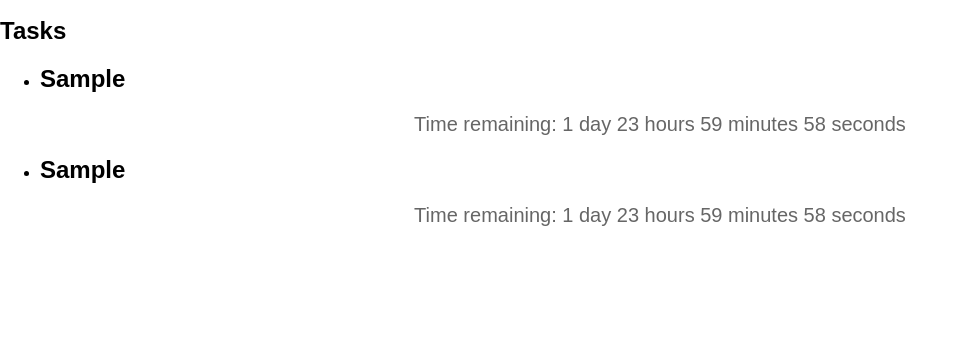
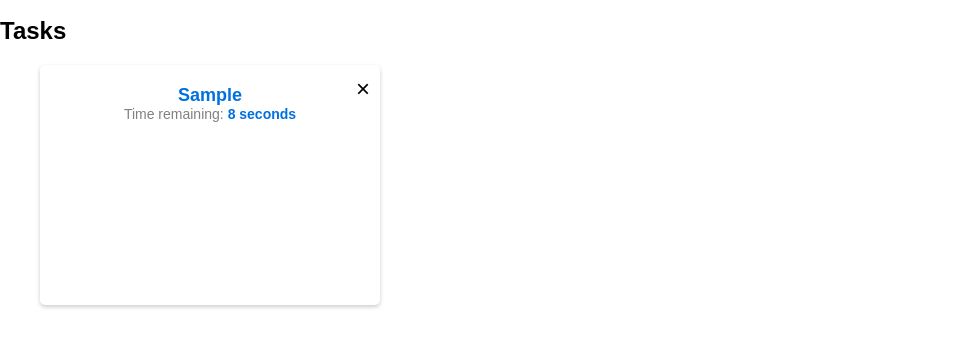
Before and after one commit to eyo-sit/timerTasks, a website: page index.html in a window 1280 px wide. Both pictures are taken after typing "Sample" into the empty fields and a click on the button "Start Timer". Shown: the part 131-478 px from the top of the page, without its empty margins (0-968 px from the left). Drawn offline with Linux system fonts and the light colour scheme.

Commit message:
added timerManager and added css

```diff
--- /dev/null
+++ b/formHandler.js
@@ -0,0 +1,125 @@
+// Get the input field
+const input = document.getElementById('task-input')
+const form = document.getElementById('task-form')
+
+// Create an array to store the tasks and timers
+
+const manager = new timerManager()
+const tasks = manager.tasks
+
+form.addEventListener('submit', e => {
+    console.log('Form submitted')
+
+    // Prevent the default behavior of the form submission
+    e.preventDefault()
+
+    // Get the task from the input field
+    const task = input.value
+
+    // Create a new date object that represents the current time
+    const startTime = new Date()
+
+    // Calculate the end time by adding two days to the start time
+    const endTime = new Date(startTime.getTime() + 10 * 1000)
+    //const endTime = new Date(startTime.getTime() + 2 * 24 * 60 * 60 * 1000)
+
+    let spanID = 'task' + tasks.length;
+    console.log(spanID)
+    addToList(task, spanID);
+
+    // Create a new timer using the start and end times
+    const timer = new Timer(startTime, endTime, spanID)
+
+
+
+    // Start the timer
+    timer.start()
+
+    //Add the task and timer to the array of tasks
+    const taskTimer = {
+        task,
+        timer
+    }
+    taskTimer.task = task
+    taskTimer.timer = timer
+    if (manager.active) {
+        console.log("Timer was already active")
+        tasks.push(taskTimer);
+        console.log("Timer was added to the timer manager")
+        manager.activeTimers.push(taskTimer)
+    } else {
+        console.log("Timer manager was not active")
+        tasks.push(taskTimer)
+        console.log("Timer was added to the timer manager")
+        manager.activeTimers.push(taskTimer)
+        manager.start()
+    }
+
+
+    // Give the div element an id
+    //div.id = toString(tasks.length - 1);
+    input.value = ''
+
+})
+
+
+
+function addToList(task, spanID) {
+
+    //Create a new task container
+    var div = document.createElement("div");
+    div.className = 'task-container';
+
+    // Create the h1 element
+    var h2 = document.createElement('h2');
+    h2.className = 'task-name';
+
+    // Create the p element
+    var p = document.createElement('p');
+
+    // Set the text content of teh p element
+    p.textContent = 'Time remaining: ';
+
+    // Create the span element
+    var span = document.createElement('span');
+
+    // Set the text content of the h1 element
+    h2.textContent = task;
+
+    span.id = spanID;
+
+    // Append the span to the p element
+    p.appendChild(span);
+    p.id = spanID + 'p'
+    p.className = 'timer-info';
+
+    //Create new div element for close button
+    var button = document.createElement("div");
+    button.className = 'close-button';
+    button.innerHTML = '&times;'
+
+    div.appendChild(button);
+
+    // Append the h1 and p elements to the div
+    div.appendChild(h2);
+    div.appendChild(p);
+
+
+
+    // Create a new list item
+    var li = document.createElement("li");
+
+    // Set the text of the list item to the value of the input field
+    li.appendChild(div);
+    button.addEventListener('click', e => {
+        removeTask(li);
+    });
+    // Add the list item to the list
+    document.getElementById("task-list").appendChild(li);
+}
+
+
+
+function removeTask(li) {
+    li.parentNode.removeChild(li);
+}
--- a/index.html
+++ b/index.html
@@ -5,123 +5,22 @@
     <meta charset="UTF-8">
     <title>Two-Day Timer</title>
     <script src="timer.js"></script>
+    <script src="timerManager.js"></script>
     <link rel="stylesheet" href="style.css">
 </head>
 
 <body>
     <h1>Two-Day Timer</h1>
     <p>Enter a task below to create a two-day timer:</p>
-    <form>
+    <form id="task-form">
         <input type="text" placeholder="Enter task here" id="task-input" />
         <button type="submit">Start Timer</button>
     </form>
     <h2>Tasks</h2>
     <ul id="task-list">
-        <li>
-            <div class="task-container">
-                <h2 class="task-name" id="task-name"></h2>
-                <p>Time remaining: <span id="task"></span></p>
-            </div>
-        </li>
     </ul>
+    <script src="formHandler.js"></script>
+</body>
 
 
-    <script>
-        // Get the input field
-        const input = document.getElementById('task-input')
-        const form = document.querySelector('form')
-
-        // Create an array to store the tasks and timers
-        const tasks = []
-        form.addEventListener('submit', e => {
-
-
-            // Prevent the default behavior of the form submission
-            e.preventDefault()
-
-            // Get the task from the input field
-            const task = input.value
-            const taskDisplay = document.getElementById('task-name')
-            debugger
-            //Set the placeholder div container h1 to the task name
-            taskDisplay.textContent = task
-
-            // Create a new date object that represents the current time
-            const startTime = new Date()
-
-            // Calculate the end time by adding two days to the start time
-            const endTime = new Date(startTime.getTime() + 2 * 24 * 60 * 60 * 1000)
-
-            // Create a new timer using the start and end times
-            const timer = new Timer(startTime, endTime, 'task')
-
-            // Start the timer
-            timer.start()
-
-
-            const spanID = 'task' + toString(tasks.length);
-
-
-            addToList(task, spanID);
-
-            const taskTimer = new Timer(startTime, endTime, spanID)
-
-            taskTimer.start()
-            //Add the task and timer to the array of tasks
-            tasks.push(task, timer);
-
-            // Give the div element an id
-            //div.id = toString(tasks.length - 1);
-            input.value = ''
-
-        })
-        function addToList(task, spanID) {
-
-            //Create a new task container
-            var div = document.createElement("div");
-            div.className = 'task-container';
-
-            // Create the h1 element
-            var h2 = document.createElement('h2');
-            h2.className = 'task-name';
-
-            // Create the p element
-            var p = document.createElement('p');
-
-            // Set the text content of teh p element
-            p.textContent = 'Time remaining: ';
-
-            // Create the span element
-            var span = document.createElement('span');
-
-            // Set the text content of the h1 element
-            h2.textContent = task;
-
-
-
-            span.id = spanID;
-
-            // Append the span to the p element
-            p.appendChild(span);
-
-            // Append the h1 and p elements to the div
-            div.appendChild(h2);
-            div.appendChild(p);
-
-
-            // Create a new list item
-            var li = document.createElement("li");
-
-            // Set the text of the list item to the value of the input field
-            li.appendChild(div);
-
-            // Add the list item to the list
-            document.getElementById("task-list").appendChild(li);
-        }
-
-
-
-    </script>
-</body>
-
 </html>
--- a/main.js
+++ b/main.js
@@ -1,12 +1,14 @@
 const { app, BrowserWindow } = require('electron')
-
+const { Notification } = require('electron')
+const { Audio } = require('electron')
 function createWindow() {
     // Create the browser window.
     const win = new BrowserWindow({
         width: 800,
         height: 600,
         webPreferences: {
-            nodeIntegration: true
+            nodeIntegration: true,
+            manifest: 'manifest.json'
         }
     })
 
--- a/style.css
+++ b/style.css
@@ -40,8 +40,62 @@ p {
     color: #666;
 }
 
-.container {
-    max-width: 800px;
-    margin: 2rem auto;
-    padding: 1rem;
+ul {
+    list-style: none;
 }
+
+#task-list {
+    display: grid;
+    grid-template-columns: repeat(auto-fit, minmax(250px, 1fr));
+    grid-gap: 16px;
+}
+
+@media (max-width: 600px) {
+    #task-list {
+        grid-template-columns: repeat(auto-fit, minmax(150px, 1fr));
+    }
+}
+
+
+.task-container {
+    position: relative;
+    display: flex;
+    flex-direction: column;
+    width: 300px;
+    height: 200px;
+    padding: 20px;
+    background-color: white;
+    box-shadow: 0 2px 4px rgba(0, 0, 0, 0.2);
+    border-radius: 5px;
+}
+
+.close-button {
+    position: absolute;
+    top: 5px;
+    right: 5px;
+    padding: 5px;
+    border: 0;
+    background: none;
+    font-size: 24px;
+    cursor: pointer;
+}
+
+.task-name {
+    font-size: 18px;
+    margin: 0;
+    text-align: center;
+    justify-content: center;
+    color: #0070E0;
+}
+
+.timer-info {
+    font-size: 14px;
+    margin: 0;
+    color: gray;
+    text-align: center;
+}
+
+.timer-info span {
+    color: #0070E0;
+    font-weight: bold;
+}
--- a/timer.js
+++ b/timer.js
@@ -3,6 +3,7 @@ class Timer {
         this.startTime = startTime
         this.endTime = endTime
         this.spanId = spanId
+        this.timeoutId = null
     }
 
     formatTimeRemaining(timeRemaining) {
@@ -53,16 +54,39 @@ class Timer {
         const timerDisplay = document.getElementById(this.spanId)
         timerDisplay.textContent = timeRemainingString
 
+        //Sets timeoutId to false once timer has expired
+        this.timeoutId = setTimeout(() => {
+            console.log(`Timer has expired.`);
+            this.timeoutId = null;
+            // Perform other tasks here, such as playing a sound or showing a notification.
+        }, this.endTime - new Date());
+
         // Update the timer display every second
-        setInterval(() => {
+        this.intervalId = setInterval(() => {
             // Calculate the new time remaining
             timeRemaining = this.endTime - new Date()
             //Format time remaining into desired string length
             let timeRemainingString = this.formatTimeRemaining(timeRemaining);
+            // Display the time remaining in the desired format
+            console.log(timeRemainingString.length)
+            if (timeRemainingString.length == 0) {
+                console.log(timeRemainingString)
+                const timerDisplay = document.getElementById(this.spanId + 'p')
+                timerDisplay.textContent = 'Timer expired'
+                console.log(`Timer has expired.`);
+            } else if (this.timeoutId != null) {
+                console.log(timeRemainingString)
+                const timerDisplay = document.getElementById(this.spanId)
+                timerDisplay.textContent = timeRemainingString
+            }
 
-            // Display the time remaining in the desired format
-            const timerDisplay = document.getElementById(this.spanId)
-            timerDisplay.textContent = timeRemainingString
         }, 1000)
     }
+
+    //Stop timer display from updating
+    stop() {
+        clearInterval(this.intervalId);
+        const timerDisplay = document.getElementById(this.spanId + 'p')
+        timerDisplay.textContent = 'Timer expired'
+    }
 }
--- /dev/null
+++ b/timerManager.js
@@ -0,0 +1,44 @@
+class timerManager {
+    constructor() {
+        this.tasks = []
+        this.active = false
+        // Create two arrays to store active and completed timers.
+        this.activeTimers = [];
+        this.completedTimers = [];
+    }
+
+    start() {
+        console.log("Timer was started and set to active")
+        this.active = true
+        // Use setInterval to check for completed timers every second.
+        this.intervalId = setInterval(() => {
+            console.log("Timer is checking for active timers...")
+            if (this.activeTimers.length != 0) {
+                // Loop through the active timers and check if the timeout
+                // has been cleared. If it has, the timer is complete. Stop
+                // the timer and add it to the completedTimers array.
+                for (const taskTimer of this.activeTimers) {
+                    console.log(`taskTimer.timer.timeoutId = ${taskTimer.timer.timeoutId}`)
+                    if (taskTimer.timer.timeoutId == null) {
+                        console.log(`The timer for "${taskTimer.task}" is complete.`);
+                        //Stop timer display
+                        taskTimer.timer.stop();
+                        this.activeTimers = this.activeTimers.filter(t => t !== taskTimer);
+                        this.completedTimers.push(taskTimer);
+                    } else {
+                        console.log(`The timer for ${taskTimer.task} is ongoing.`);
+                    }
+                }
+            } else {
+                console.log("No actvie timers remaining")
+                this.stop()
+            }
+        }, 1000);
+    }
+
+    stop() {
+        clearInterval(this.intervalId)
+        this.active = false
+        console.log("Timer manager has been stopped")
+    }
+}
```
Also changed, not shown: manifest.json (added), 1 other file.
